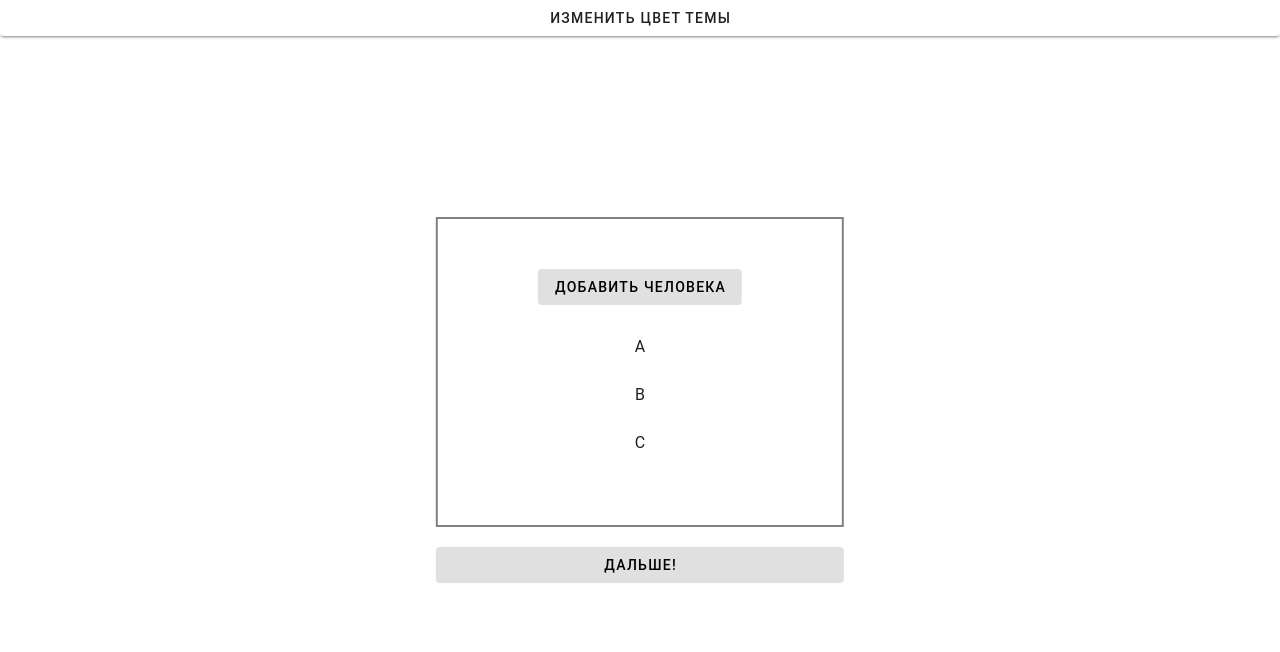
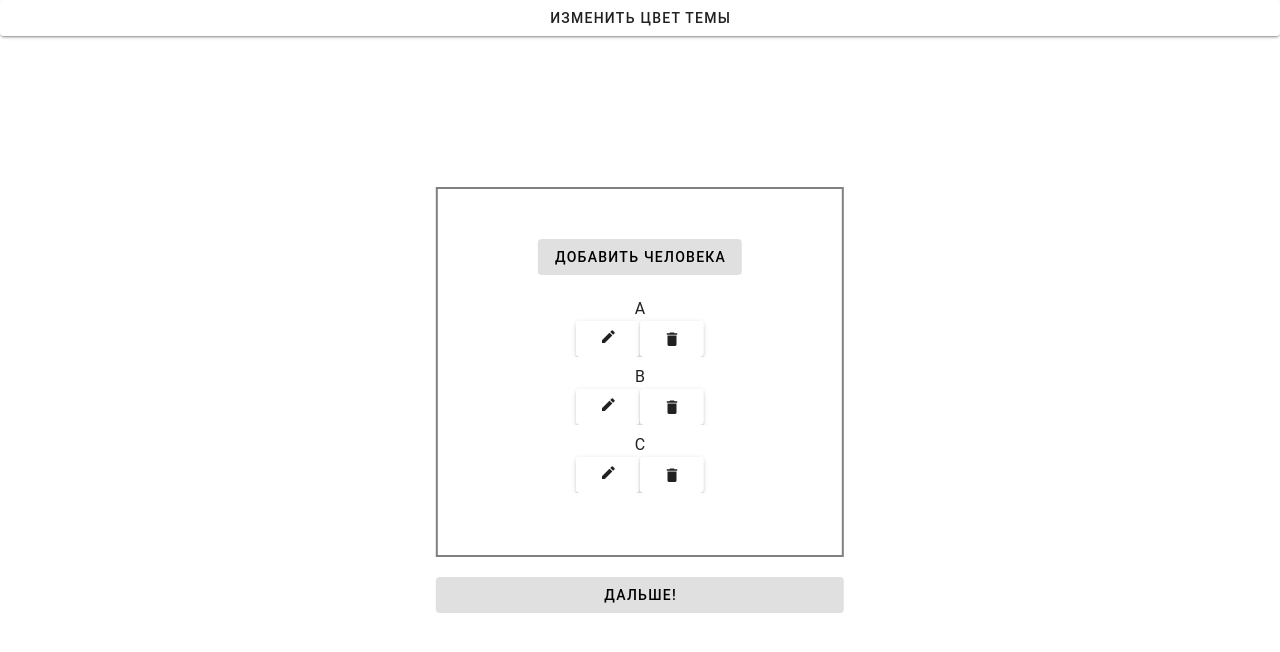
Before and after one commit to TatianaChF/-JS-Vue-, a Vue app: page /persons in a window 1280 px wide. Shown: the top 652 px of the page. Built offline with nearby package versions, Linux system fonts and the light colour scheme.

Commit message:
Adding an edit and deletion button

```diff
--- a/src/components/PersonInfo.vue
+++ b/src/components/PersonInfo.vue
@@ -1,5 +1,11 @@
 <template>
     <p>{{ name }}</p>
+    <v-btn>
+        <v-icon icon="mdi-border-color"></v-icon>
+    </v-btn>
+    <v-btn>
+        <v-icon icon="mdi-delete"></v-icon>
+    </v-btn>
 </template>
 
 <script setup>
```
